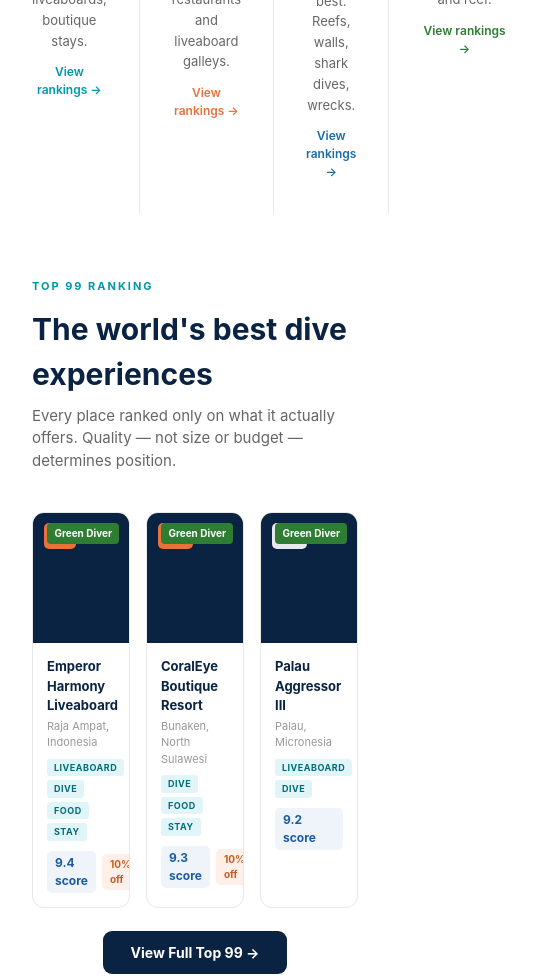
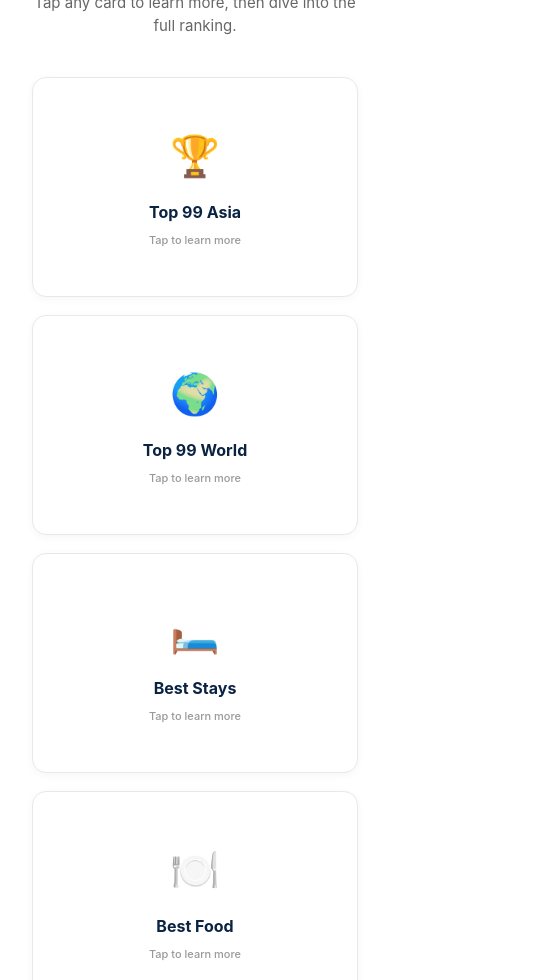
Before and after one commit to nicvdb80-cell/bestdiveguide, a Next.js app: page / in a window 390 px wide. Shown: the part 1020-2000 px from the top of the page, 540 px wide, since content can reach past the window. Built offline with nearby package versions, Linux system fonts and the light colour scheme.

Commit message:
feat: hamburger nav + 7 flip category cards on homepage

```diff
--- a/src/app/page.tsx
+++ b/src/app/page.tsx
@@ -1,95 +1,212 @@
-import React from 'react'
-import Link from 'next/link'
-import Nav from '@/components/Nav'
-import Footer from '@/components/Footer'
+"use client"
+
+import { useState } from "react"
+import Link from "next/link"
+import Nav from "@/components/Nav"
+import Footer from "@/components/Footer"
+
+const CATEGORIES = [
+  {
+    title: "Top 99 Asia",
+    emoji: "🏆",
+    color: "#E8723A",
+    bg: "#FEF0E8",
+    href: "/top100",
+    desc: "The definitive ranking of Asia\'s best dive experiences. Resorts, liveaboards and dive operators ranked by a professional panel, verified votes and expert review."
+  },
+  {
+    title: "Top 99 World",
+    emoji: "🌍",
+    color: "#1B6CA8",
+    bg: "#E8EFF8",
+    href: "/top100-world",
+    desc: "The global edition. Every continent, every ocean. From the Red Sea to the Caribbean, the Pacific to the Mediterranean. Coming 2026."
+  },
+  {
+    title: "Best Stays",
+    emoji: "🛏️",
+    color: "#0097A7",
+    bg: "#E1F5F8",
+    href: "/stays",
+    desc: "99 dive resorts ranked on room quality, service, location and how well the stay supports serious diving. Where divers sleep the best."
+  },
+  {
+    title: "Best Food",
+    emoji: "🍽️",
+    color: "#C85A20",
+    bg: "#FEF0E8",
+    href: "/food",
+    desc: "99 dive food experiences ranked on freshness, flavour, dietary care and atmosphere. Where divers remember the meals as much as the dives."
+  },
+  {
+    title: "Dive Sites",
+    emoji: "🤿",
+    color: "#1B6CA8",
+    bg: "#E8EFF8",
+    href: "/sites",
+    desc: "The world\'s best walls, wrecks, muck dives, seamounts and shark encounters. Ranked by visibility, marine life, access and wow factor."
+  },
+  {
+    title: "Liveaboards",
+    emoji: "🚢",
+    color: "#5E35B1",
+    bg: "#EDE7F6",
+    href: "/liveaboards",
+    desc: "49 liveaboards ranked across Indonesia, Maldives, Philippines and Thailand. Comfort, food, crew, safety and dive quality all scored."
+  },
+  {
+    title: "Sustainable",
+    emoji: "🌿",
+    color: "#2E7D32",
+    bg: "#E8F5E9",
+    href: "/sustainable",
+    desc: "Operators leading on reef conservation, waste reduction, community impact and certified sustainability. The green divers of the industry."
+  },
+]
+
+function FlipCard({ cat }: { cat: typeof CATEGORIES[0] }) {
+  const [flipped, setFlipped] = useState(false)
+
+  return (
+    <div
+      onClick={() => setFlipped(!flipped)}
+      style={{ perspective: "800px", cursor: "pointer", minHeight: "220px" }}
+    >
+      <div style={{
+        position: "relative",
+        width: "100%",
+        height: "220px",
+        transformStyle: "preserve-3d",
+        transition: "transform 0.5s ease",
+        transform: flipped ? "rotateY(180deg)" : "rotateY(0deg)",
+      }}>
+        {/* Front */}
+        <div style={{
+          position: "absolute",
+          inset: 0,
+          backfaceVisibility: "hidden",
+          background: "#fff",
+          borderRadius: "14px",
+          border: "1px solid #E8E8E8",
+          display: "flex",
+          flexDirection: "column",
+          alignItems: "center",
+          justifyContent: "center",
+          padding: "2rem 1.5rem",
+          textAlign: "center",
+          boxShadow: "0 2px 8px rgba(0,0,0,0.04)",
+        }}>
+          <div style={{ fontSize: "40px", marginBottom: "14px" }}>{cat.emoji}</div>
+          <h3 style={{ fontSize: "16px", fontWeight: 700, color: "#0A2342", marginBottom: "8px" }}>{cat.title}</h3>
+          <span style={{ fontSize: "11px", color: "#999", fontWeight: 500 }}>Tap to learn more</span>
+        </div>
+
+        {/* Back */}
+        <div style={{
+          position: "absolute",
+          inset: 0,
+          backfaceVisibility: "hidden",
+          transform: "rotateY(180deg)",
+          background: cat.bg,
+          borderRadius: "14px",
+          border: `1.5px solid ${cat.color}20`,
+          display: "flex",
+          flexDirection: "column",
+          justifyContent: "space-between",
+          padding: "1.5rem",
+          boxShadow: "0 2px 12px rgba(0,0,0,0.06)",
+        }}>
+          <div>
+            <h3 style={{ fontSize: "15px", fontWeight: 700, color: cat.color, marginBottom: "10px" }}>{cat.title}</h3>
+            <p style={{ fontSize: "12.5px", color: "#444", lineHeight: 1.65, margin: 0 }}>{cat.desc}</p>
+          </div>
+          <Link
+            href={cat.href}
+            onClick={(e) => e.stopPropagation()}
+            style={{
+              display: "inline-block",
+              background: cat.color,
+              color: "#fff",
+              padding: "9px 18px",
+              borderRadius: "7px",
+              textDecoration: "none",
+              fontSize: "12px",
+              fontWeight: 700,
+              textAlign: "center",
+              marginTop: "12px",
+            }}
+          >
+            View full list \u2192
+          </Link>
+        </div>
+      </div>
+    </div>
+  )
+}
 
 export default function Home() {
   return (
-    <div style={{fontFamily:'Inter,system-ui,sans-serif',minHeight:'100vh',background:'#fff'}}>
-
+    <div style={{ fontFamily: "Inter,system-ui,sans-serif", minHeight: "100vh", background: "#fff" }}>
       <Nav />
 
-      <div style={{background:'#0A2342',padding:'5rem 2rem 4rem',textAlign:'center'}}>
-        <h1 style={{color:'#fff',fontSize:'46px',fontWeight:700,lineHeight:1.15,maxWidth:'680px',margin:'0 auto 1rem'}}>
-          Discover where to go for the world&apos;s best <span style={{color:'#0097A7'}}>dives</span>, dining &amp; sleep.
+      {/* Hero */}
+      <div style={{ background: "#0A2342", padding: "5rem 2rem 4rem", textAlign: "center" }}>
+        <h1 style={{ color: "#fff", fontSize: "46px", fontWeight: 700, lineHeight: 1.15, maxWidth: "680px", margin: "0 auto 1rem" }}>
+          Discover where to go for the world\u2019s best <span style={{ color: "#0097A7" }}>dives</span>, dining & sleep.
         </h1>
-        <p style={{color:'rgba(255,255,255,0.6)',fontSize:'18px',maxWidth:'500px',margin:'0 auto 2.5rem',lineHeight:1.6}}>
+        <p style={{ color: "rgba(255,255,255,0.6)", fontSize: "18px", maxWidth: "500px", margin: "0 auto 2.5rem", lineHeight: 1.6 }}>
           Ranked by experienced divers, food lovers, and real guests who have actually been there.
         </p>
-        <div style={{display:'flex',gap:'12px',justifyContent:'center',flexWrap:'wrap'}}>
-          <Link href="/top100" style={{background:'#E8723A',color:'#fff',padding:'14px 28px',borderRadius:'9px',textDecoration:'none',fontWeight:700,fontSize:'15px'}}>
+        <div style={{ display: "flex", gap: "12px", justifyContent: "center", flexWrap: "wrap" }}>
+          <Link href="/top100" style={{ background: "#E8723A", color: "#fff", padding: "14px 28px", borderRadius: "9px", textDecoration: "none", fontWeight: 700, fontSize: "15px" }}>
             Explore Top 99 Asia
           </Link>
-          <Link href="/top100-world" style={{background:'transparent',color:'#fff',border:'1.5px solid rgba(255,255,255,0.4)',padding:'13px 24px',borderRadius:'9px',textDecoration:'none',fontWeight:500,fontSize:'15px'}}>
+          <Link href="/top100-world" style={{ background: "transparent", color: "#fff", border: "1.5px solid rgba(255,255,255,0.4)", padding: "13px 24px", borderRadius: "9px", textDecoration: "none", fontWeight: 500, fontSize: "15px" }}>
             Top 99 World
           </Link>
         </div>
       </div>
 
-      <div style={{display:'grid',gridTemplateColumns:'repeat(4,1fr)',gap:'1px',background:'#e8e8e8'}}>
-        {[
-          {href:'/stays',title:'Best Dive Stays',desc:'Where divers sleep the best. Resorts, liveaboards, boutique stays.',color:'#E1F5F8',tc:'#0097A7'},
-          {href:'/food',title:'Best Dive Food',desc:'Where divers eat the best. Resort restaurants and liveaboard galleys.',color:'#FEF0E8',tc:'#E8723A'},
-          {href:'/sites',title:'Best Dive Sites',desc:'Where divers dive the best. Reefs, walls, shark dives, wrecks.',color:'#E8EFF8',tc:'#1B6CA8'},
-          {href:'/sustainable',title:'Most Sustainable',desc:'Operators doing the right thing for the ocean and reef.',color:'#E8F5E9',tc:'#2E7D32'},
-        ].map(c => (
-          <Link key={c.title} href={c.href} style={{background:'#fff',padding:'2rem',textAlign:'center',textDecoration:'none',display:'block'}}>
-            <div style={{width:'48px',height:'48px',borderRadius:'50%',background:c.color,margin:'0 auto 1rem'}} />
-            <h3 style={{fontSize:'15px',fontWeight:700,color:'#0A2342',marginBottom:'8px'}}>{c.title}</h3>
-            <p style={{fontSize:'13px',color:'#666',lineHeight:1.6}}>{c.desc}</p>
-            <span style={{display:'inline-block',marginTop:'12px',fontSize:'12px',fontWeight:600,color:c.tc}}>View rankings →</span>
-          </Link>
-        ))}
-      </div>
+      {/* 7 Category Flip Cards */}
+      <div style={{ padding: "4rem 2rem", maxWidth: "1100px", margin: "0 auto" }}>
+        <div style={{ textAlign: "center", marginBottom: "2.5rem" }}>
+          <div style={{ fontSize: "11px", fontWeight: 700, letterSpacing: "2px", textTransform: "uppercase", color: "#0097A7", marginBottom: "10px" }}>
+            Explore Categories
+          </div>
+          <h2 style={{ fontSize: "28px", fontWeight: 700, color: "#0A2342", marginBottom: "8px" }}>
+            Seven ways to find the best
+          </h2>
+          <p style={{ fontSize: "15px", color: "#666", maxWidth: "480px", margin: "0 auto" }}>
+            Tap any card to learn more, then dive into the full ranking.
+          </p>
+        </div>
 
-      <div style={{padding:'4rem 2rem',maxWidth:'1100px',margin:'0 auto'}}>
-        <div style={{fontSize:'11px',fontWeight:700,letterSpacing:'2px',textTransform:'uppercase',color:'#0097A7',marginBottom:'12px'}}>Top 99 Ranking</div>
-        <h2 style={{fontSize:'30px',fontWeight:700,color:'#0A2342',marginBottom:'8px'}}>The world&apos;s best dive experiences</h2>
-        <p style={{fontSize:'15px',color:'#666',marginBottom:'2.5rem',maxWidth:'520px'}}>Every place ranked only on what it actually offers. Quality — not size or budget — determines position.</p>
-        <div style={{display:'grid',gridTemplateColumns:'repeat(3,1fr)',gap:'16px'}}>
-          {[
-            {rank:1,name:'Emperor Harmony Liveaboard',loc:'Raja Ampat, Indonesia',cats:['Liveaboard','Dive','Food','Stay'],green:true,score:'9.4',discount:'BDG10-EMPEROR'},
-            {rank:2,name:'CoralEye Boutique Resort',loc:'Bunaken, North Sulawesi',cats:['Dive','Food','Stay'],green:true,score:'9.3',discount:'BDG10-CORALEYE'},
-            {rank:3,name:'Palau Aggressor III',loc:'Palau, Micronesia',cats:['Liveaboard','Dive'],green:true,score:'9.2',discount:null},
-          ].map(l => (
-            <div key={l.rank} style={{border:'1px solid #E8E8E8',borderRadius:'12px',overflow:'hidden',background:'#fff'}}>
-              <div style={{height:'130px',background:'#0A2342',display:'flex',alignItems:'center',justifyContent:'center',position:'relative'}}>
-                <span style={{position:'absolute',top:'10px',left:'11px',background:l.rank<=2?'#E8723A':'rgba(255,255,255,0.9)',color:l.rank<=2?'#fff':'#0A2342',fontSize:'13px',fontWeight:700,padding:'3px 9px',borderRadius:'5px'}}>#{l.rank}</span>
-                {l.green && <span style={{position:'absolute',top:'10px',right:'10px',background:'#2E7D32',color:'#fff',fontSize:'10px',fontWeight:700,padding:'3px 7px',borderRadius:'4px'}}>Green Diver</span>}
-              </div>
-              <div style={{padding:'14px'}}>
-                <div style={{fontWeight:700,fontSize:'13px',color:'#0A2342',marginBottom:'2px'}}>{l.name}</div>
-                <div style={{fontSize:'11px',color:'#999',marginBottom:'8px'}}>{l.loc}</div>
-                <div style={{display:'flex',gap:'4px',flexWrap:'wrap',marginBottom:'10px'}}>
-                  {l.cats.map(c => <span key={c} style={{fontSize:'9px',fontWeight:700,letterSpacing:'0.5px',textTransform:'uppercase',padding:'2px 7px',borderRadius:'3px',background:'#E1F5F8',color:'#006D78'}}>{c}</span>)}
-                </div>
-                <div style={{display:'flex',gap:'6px',alignItems:'center'}}>
-                  <span style={{background:'#EFF4FB',color:'#1B5CA0',fontWeight:700,fontSize:'12px',padding:'3px 8px',borderRadius:'5px'}}>{l.score} score</span>
-                  {l.discount && <span style={{background:'#FEF0E8',color:'#C85A20',fontWeight:700,fontSize:'10px',padding:'3px 8px',borderRadius:'5px'}}>10% off</span>}
-                </div>
-              </div>
-            </div>
+        <div style={{ display: "grid", gridTemplateColumns: "repeat(auto-fit, minmax(240px, 1fr))", gap: "18px" }}>
+          {CATEGORIES.map(cat => (
+            <FlipCard key={cat.title} cat={cat} />
           ))}
-        </div>
-        <div style={{textAlign:'center',marginTop:'2rem'}}>
-          <Link href="/top100" style={{background:'#0A2342',color:'#fff',padding:'13px 28px',borderRadius:'9px',textDecoration:'none',fontWeight:700,fontSize:'14px'}}>View Full Top 99 →</Link>
         </div>
       </div>
 
-      <div style={{background:'#0A2342',padding:'3.5rem 2rem'}}>
-        <h2 style={{color:'#fff',fontSize:'24px',fontWeight:700,textAlign:'center',marginBottom:'6px'}}>Built on trust. Three layers deep.</h2>
-        <p style={{color:'rgba(255,255,255,0.5)',textAlign:'center',fontSize:'14px',marginBottom:'2rem'}}>Every ranking verified by three independent sources — not just user reviews.</p>
-        <div style={{display:'grid',gridTemplateColumns:'repeat(3,1fr)',gap:'16px',maxWidth:'900px',margin:'0 auto'}}>
+      {/* Trust section */}
+      <div style={{ background: "#0A2342", padding: "3.5rem 2rem" }}>
+        <h2 style={{ color: "#fff", fontSize: "24px", fontWeight: 700, textAlign: "center", marginBottom: "6px" }}>
+          Built on trust. Three layers deep.
+        </h2>
+        <p style={{ color: "rgba(255,255,255,0.5)", textAlign: "center", fontSize: "14px", marginBottom: "2rem" }}>
+          Every ranking verified by three independent sources \u2014 not just user reviews.
+        </p>
+        <div style={{ display: "grid", gridTemplateColumns: "repeat(3,1fr)", gap: "16px", maxWidth: "900px", margin: "0 auto" }}>
           {[
-            {n:'01',title:'Professional Panel',desc:'A curated group of dive professionals, photographers, culinary directors, and hospitality experts.',weight:'3× weight'},
-            {n:'02',title:'Verified Public Votes',desc:'Any guest with proof of visit can vote. Weight adjusted by dive experience and expertise.',weight:'1.0–1.4× weight'},
-            {n:'03',title:'Annual Review Committee',desc:'Once a year, 10 experts convene to verify consistency and confirm final rankings.',weight:'Override authority'},
-          ].map(l => (
-            <div key={l.n} style={{background:'rgba(255,255,255,0.07)',border:'1px solid rgba(255,255,255,0.12)',borderRadius:'10px',padding:'1.5rem'}}>
-              <div style={{fontSize:'32px',fontWeight:700,color:'rgba(255,255,255,0.12)',marginBottom:'0.75rem'}}>{l.n}</div>
-              <h4 style={{fontSize:'14px',fontWeight:700,color:'#fff',marginBottom:'8px'}}>{l.title}</h4>
-              <p style={{fontSize:'12px',color:'rgba(255,255,255,0.55)',lineHeight:1.6,marginBottom:'10px'}}>{l.desc}</p>
-              <span style={{background:'rgba(232,114,58,0.2)',color:'#E8723A',fontSize:'11px',fontWeight:600,padding:'3px 10px',borderRadius:'4px'}}>{l.weight}</span>
+            { num: "01", title: "Professional Panel", desc: "A curated group of dive professionals, photographers, culinary directors, and hospitality experts.", weight: "3\u00d7 weight" },
+            { num: "02", title: "Verified Public Votes", desc: "Any guest with proof of visit can vote. Weight adjusted by dive experience and expertise.", weight: "1.0\u20131.4\u00d7 weight" },
+            { num: "03", title: "Annual Review Committee", desc: "Once a year, 10 experts convene to verify consistency and confirm final rankings.", weight: "Override authority" },
+          ].map(item => (
+            <div key={item.num} style={{ background: "rgba(255,255,255,0.07)", border: "1px solid rgba(255,255,255,0.12)", borderRadius: "10px", padding: "1.5rem" }}>
+              <div style={{ fontSize: "32px", fontWeight: 700, color: "rgba(255,255,255,0.12)", marginBottom: "0.75rem" }}>{item.num}</div>
+              <h4 style={{ fontSize: "14px", fontWeight: 700, color: "#fff", marginBottom: "8px" }}>{item.title}</h4>
+              <p style={{ fontSize: "12px", color: "rgba(255,255,255,0.55)", lineHeight: 1.6, marginBottom: "10px" }}>{item.desc}</p>
+              <span style={{ background: "rgba(232,114,58,0.2)", color: "#E8723A", fontSize: "11px", fontWeight: 600, padding: "3px 10px", borderRadius: "4px" }}>{item.weight}</span>
             </div>
           ))}
         </div>
```
